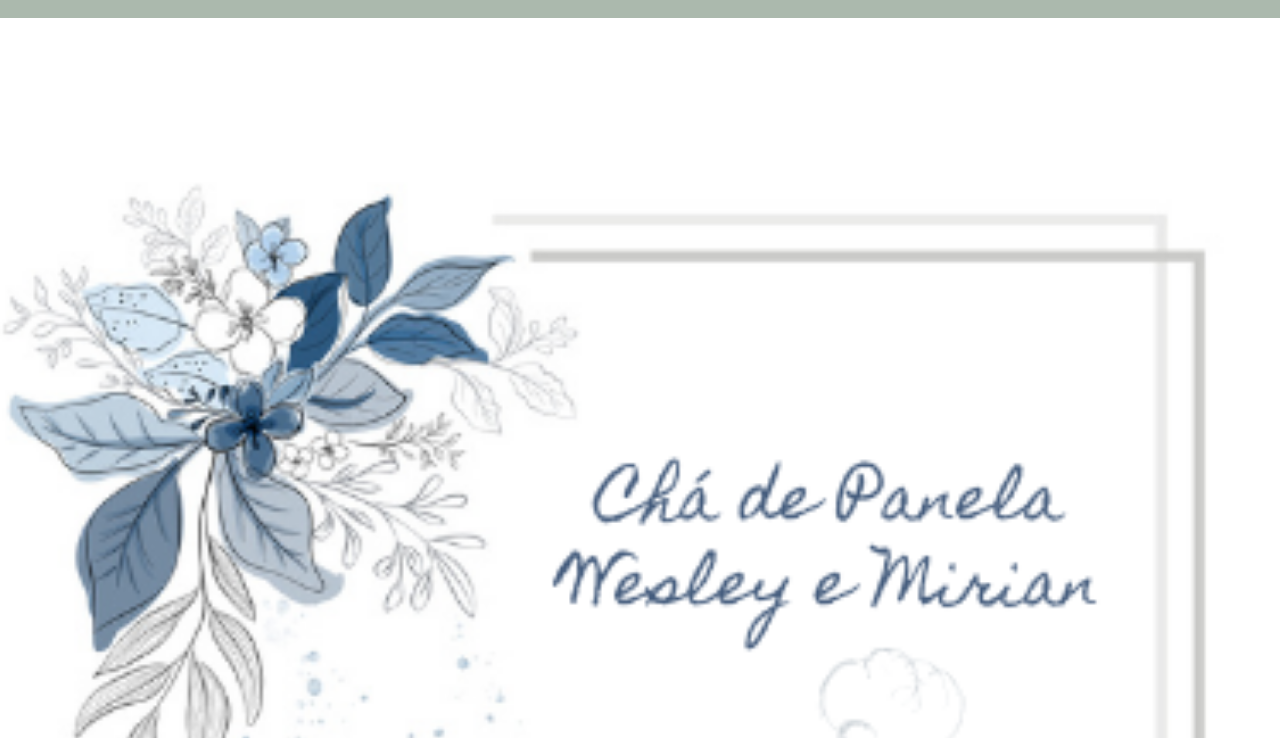
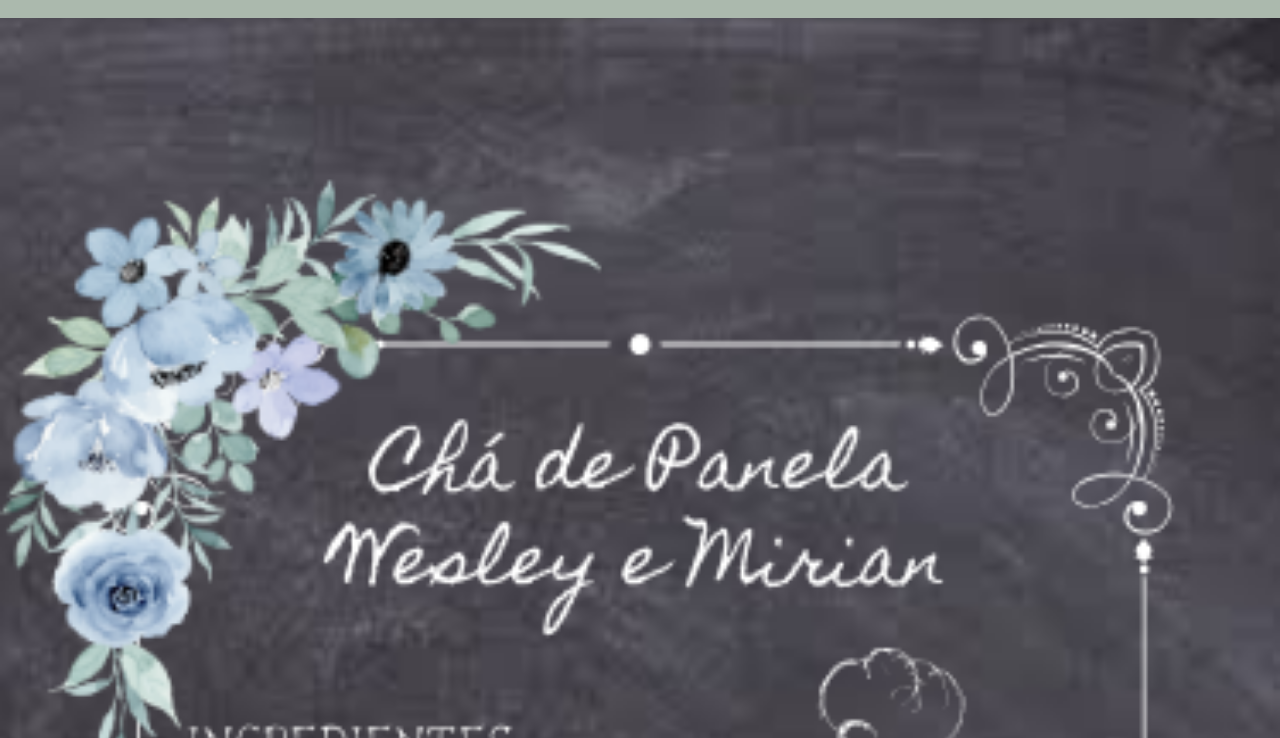
Before and after one commit to renanzinbsb/Convite, a plain HTML site: page index.html in a window 1280 px wide. Shown: the part 62-800 px from the top of the page. Drawn offline with nearby package versions, Linux system fonts and the light colour scheme.

Commit message:
Update style.css
sf

```diff
--- a/style.css
+++ b/style.css
@@ -56,7 +56,7 @@ html{
 }
 /*  I N I C I O */
 .inicio{
-    background-image: url(./5.png);
+    background-image: url(./8.png);
     background-size: cover;
     height: 100vh;
     color: #fff;
```
